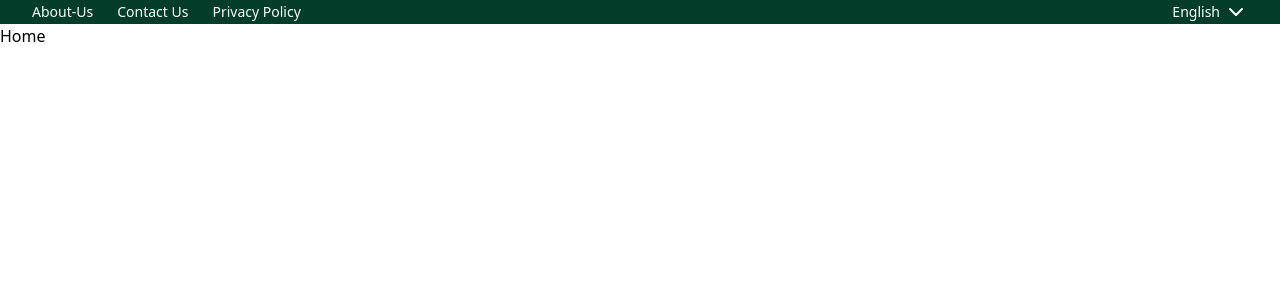
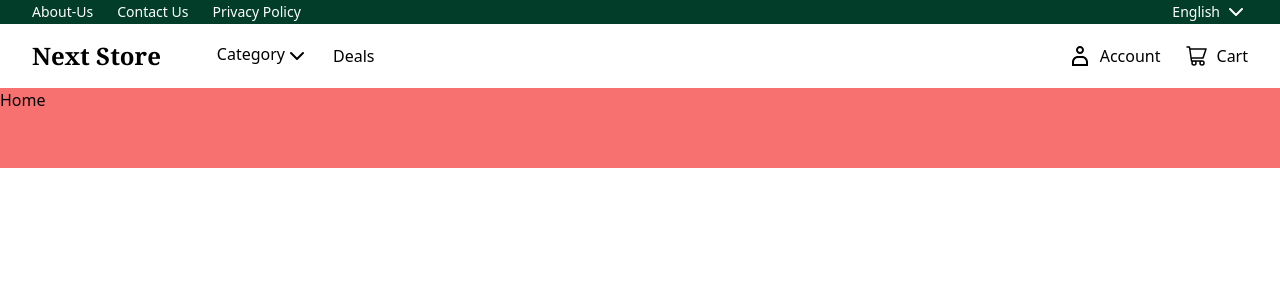
Before and after one commit to KyawZinThant22/Next-Store-TS, a React (Vite) app: page /home in a window 1280 px wide. Shown: the top 300 px of the page. Built offline with nearby package versions, Linux system fonts and the light colour scheme.

Commit message:
implement navbar

```diff
--- a/src/Layout/index.tsx
+++ b/src/Layout/index.tsx
@@ -1,12 +1,13 @@
-import TopBar from 'components/NavComponents/Topbar';
-import Home from 'section/Home';
+import { Topbar, Navbar } from 'components/NavComponents/index';
+import { ReactNode } from 'react';
 
-const Layout = () => {
+const Layout = ({ children }: { children: ReactNode }) => {
    return (
-      <div>
-         <TopBar />
-         <Home />
-      </div>
+      <>
+         <Topbar />
+         <Navbar />
+         {children}
+      </>
    );
 };
 
--- /dev/null
+++ b/src/components/NavComponents/NavBar.tsx
@@ -0,0 +1,63 @@
+import * as NavigationMenu from '@radix-ui/react-navigation-menu';
+
+import { CartIcon, AccountIcon, CaretDownIcon } from 'assets/icons';
+import { Link } from 'react-router-dom';
+
+const NavBar = () => {
+   return (
+      <>
+         <header className="sticky top-0 z-20 bg-white  ">
+            <NavigationMenu.Root
+               aria-label="primary"
+               className="max-width padding-x flex items-center justify-between py-4  "
+            >
+               <div className="mr-8 flex justify-center md:justify-start lg:hidden">
+                  <Link to="/" className="font-serif text-xl font-[600]  md:text-2xl">
+                     Next Store
+                  </Link>
+               </div>
+               <NavigationMenu.List className=" text-md hidden  items-center gap-6 font-[500] text-black  lg:flex">
+                  <div className="mr-8 flex  justify-center md:justify-start">
+                     <Link to="/" className="font-serif text-xl font-[600]  md:text-2xl">
+                        Next Store
+                     </Link>
+                  </div>
+                  <NavigationMenu.Item className="nav-menu-dropdown">
+                     <NavigationMenu.Trigger aria-controls="category-content">
+                        Category
+                        <CaretDownIcon
+                           aria-hidden
+                           className="dropdown-caret h-5 w-5 font-bold transition-transform ease-in-out"
+                        />
+                     </NavigationMenu.Trigger>
+                     <NavigationMenu.Content
+                        id="category-content"
+                        className="absolute top-10 border bg-skin-mute p-4 shadow-lg"
+                     ></NavigationMenu.Content>
+                  </NavigationMenu.Item>
+
+                  <NavigationMenu.Item>
+                     <Link to="#">Deals</Link>
+                  </NavigationMenu.Item>
+               </NavigationMenu.List>
+
+               <NavigationMenu.List className="   flex items-center gap-6">
+                  <NavigationMenu.Item className="hidden items-center lg:flex">
+                     {/* <SearchBox /> */}
+                  </NavigationMenu.Item>
+                  <NavigationMenu.Item className="flex cursor-pointer items-center  gap-2">
+                     <AccountIcon />
+                     <Link to="/account">Account</Link>
+                  </NavigationMenu.Item>
+                  <NavigationMenu.Item className="flex cursor-pointer items-center gap-2">
+                     <CartIcon />
+                     Cart
+                  </NavigationMenu.Item>
+               </NavigationMenu.List>
+            </NavigationMenu.Root>
+         </header>
+      </>
+   );
+};
+
+export default NavBar;
--- a/src/components/NavComponents/index.ts
+++ b/src/components/NavComponents/index.ts
@@ -0,0 +1,2 @@
+export { default as Topbar } from './Topbar';
+export { default as Navbar } from './NavBar';
--- a/src/routes/Admin.tsx
+++ b/src/routes/Admin.tsx
@@ -1,6 +1,6 @@
 import { useRoutes, Navigate } from 'react-router-dom';
 
-import { Layout } from './Elements';
+import { Home } from './Elements';
 
 const Admin = () => {
    return useRoutes([
@@ -10,7 +10,7 @@ const Admin = () => {
       },
       {
          path: '/home',
-         element: <Layout />,
+         element: <Home />,
       },
    ]);
 };
--- a/src/routes/Elements.tsx
+++ b/src/routes/Elements.tsx
@@ -8,5 +8,5 @@ const Loadable = (Component: ElementType) => (props: any) =>
    );
 
 //layout
-
 export const Layout = Loadable(lazy(() => import('Layout/index')));
+export const Home = Loadable(lazy(() => import('section/Home/index')));
--- a/src/section/Home/index.tsx
+++ b/src/section/Home/index.tsx
@@ -1,5 +1,13 @@
+import Layout from 'Layout';
+
 const Home = () => {
-   return <div>Home</div>;
+   return (
+      <Layout>
+         <div className="h-20 bg-red-400 ">
+            <h1>Home</h1>
+         </div>
+      </Layout>
+   );
 };
 
 export default Home;
```
